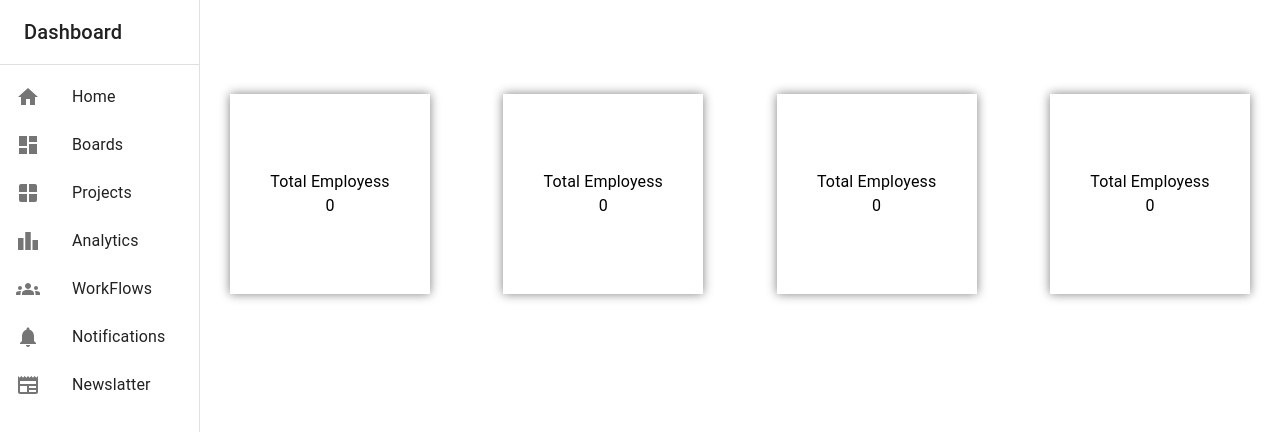
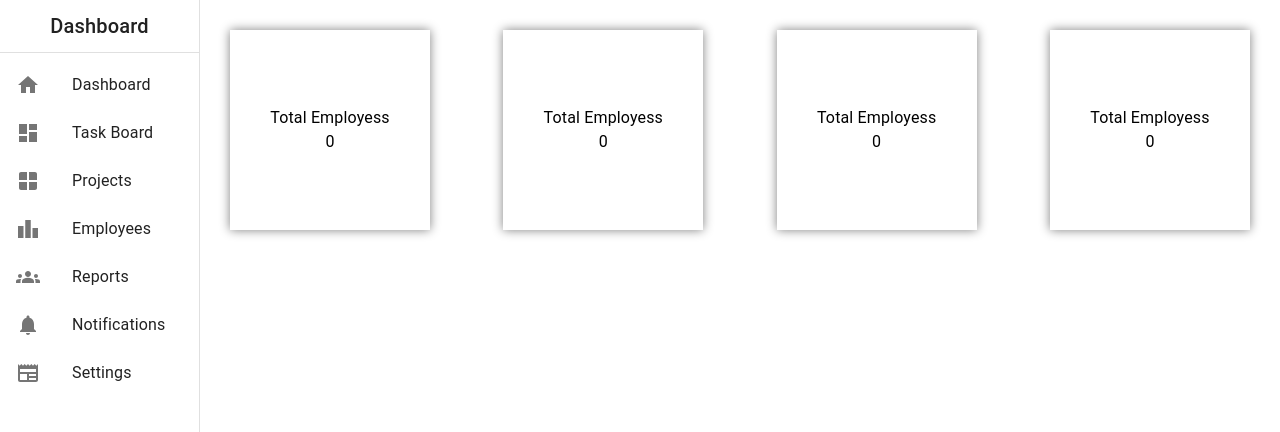
Before and after one commit to Pooja-Mehra9921/Employe-Task-Management-System, a React (Vite) app: page /dashboard in a window 1280 px wide. Shown: the top 432 px of the page. Built offline with nearby package versions, Linux system fonts and the light colour scheme.

Commit message:
adding designing

```diff
--- a/src/components/Home/index.jsx
+++ b/src/components/Home/index.jsx
@@ -7,6 +7,7 @@ import HomeCart from "../HomeCart";
 const Home = ()=>{
     return(
         <>
+        <Box className="css-1ygil4i-MuiToolbar-root"></Box>
         <Box className="homeSection-main-container">
         <HomeCart/>
         <HomeCart/>
--- a/src/components/Home/style.css
+++ b/src/components/Home/style.css
@@ -4,3 +4,8 @@
     flex-wrap: wrap;
     justify-content: space-between;
 }
+
+.css-1ygil4i-MuiToolbar-root{
+    margin: 0 !important;
+    min-height:0px !important;
+}
--- a/src/pages/Dashboard/index.jsx
+++ b/src/pages/Dashboard/index.jsx
@@ -38,13 +38,13 @@ const Dashboard = () => {
 
     const listItems = [
 
-        { title: "Home", icon : <HomeIcon/>, path: <Home/>},
-        { title: "Boards", icon : <DashboardIcon/> , path: <Boards/>},
+        { title: "Dashboard", icon : <HomeIcon/>, path: <Home/>},
+        { title: "Task Board", icon : <DashboardIcon/> , path: <Boards/>},
         { title: "Projects", icon : <WindowIcon/> , path: <Projects/>},
-        { title: "Analytics", icon : <LeaderboardIcon/> , path: <Analytics/>},
-        { title: "WorkFlows", icon : <GroupsIcon/> , path: <WorkFlows/>},
+        { title: "Employees", icon : <LeaderboardIcon/> , path: <Analytics/>},
+        { title: "Reports", icon : <GroupsIcon/> , path: <WorkFlows/>},
         { title: "Notifications", icon : <NotificationsIcon/> , path: <Notifications/>},
-        { title: "Newslatter", icon : <NewspaperIcon/>, path: <Newslatter/>},
+        { title: "Settings", icon : <NewspaperIcon/>, path: <Newslatter/>},
     ]
 
     const [selectedComponent,  setSelectedComponent] = useState(<Home/>);
@@ -60,7 +60,8 @@ const Dashboard = () => {
         }}
       >
         <Toolbar>
-          <Typography variant="h6" noWrap>
+          <Box className="css-1ygil4i-MuiToolbar-root"></Box>
+          <Typography className="dashboard-title" variant="h6" noWrap>
             Dashboard
           </Typography>
         </Toolbar>
--- a/src/pages/Dashboard/style.css
+++ b/src/pages/Dashboard/style.css
@@ -12,3 +12,16 @@
     padding: 30px !important;
     margin-left: 0px !important;
 }
+
+.dashboard-title{
+    margin: 10px 0px !important;
+
+}
+
+.css-1ygil4i-MuiToolbar-root{
+    margin: 0 !important;
+    padding: 0px !important;
+    display: flex !important;
+    align-items:  center !important;
+    justify-content: center !important;
+}
```
